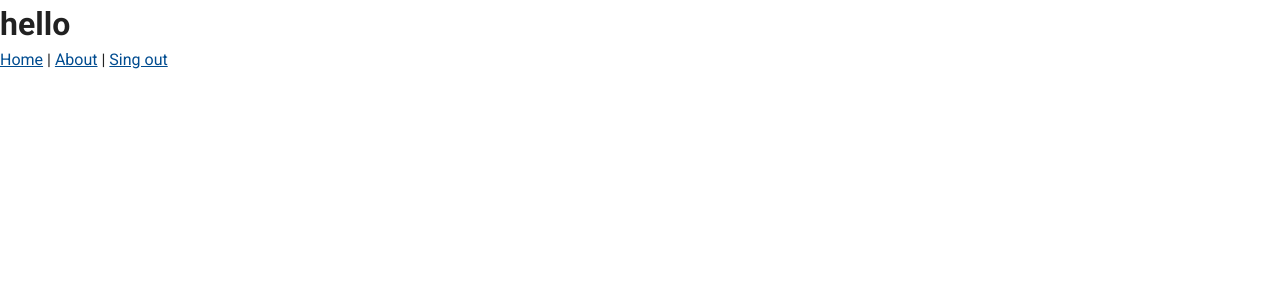
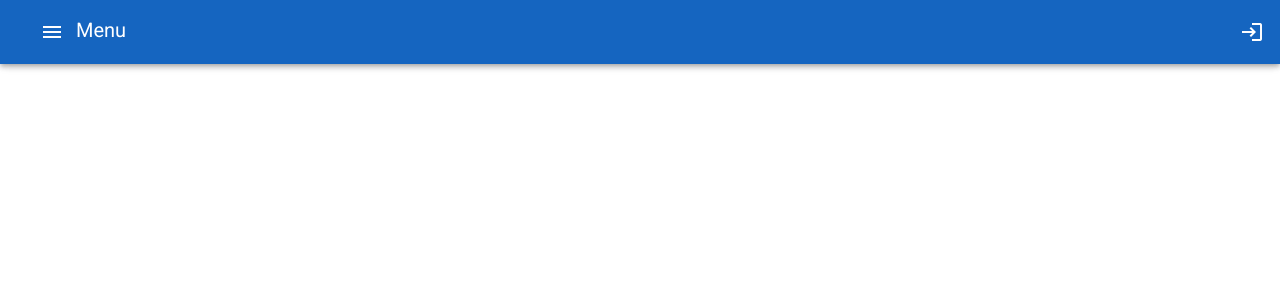
Before and after one commit to Grupo-91-MinTic/front-semana-4, a Vue app: page / in a window 1280 px wide. Shown: the top 300 px of the page. Built offline with nearby package versions, Linux system fonts and the light colour scheme.

Commit message:
Sistema de rutas generado de la pagina principal a login

```diff
--- a/src/components/AdministrationFooter.vue
+++ b/src/components/AdministrationFooter.vue
@@ -3,7 +3,7 @@
     <v-layout justify-center>
       <v-flex text-xs-center>
         <v-card flat tile color="primary" class="white--text">
-          <v-card-text class="white--text pt-0"> IncanatoIT ;2019 </v-card-text>
+          <v-card-text class="white--text pt-0"> Creado por equipo 91 </v-card-text>
         </v-card>
       </v-flex>
     </v-layout>
--- /dev/null
+++ b/src/components/HomeNavigator.vue
@@ -0,0 +1,117 @@
+<template>
+  <div>
+    <v-navigation-drawer
+      v-model="drawer"
+      :clipped="$vuetify.breakpoint.lgAndUp"
+      app
+    >
+      <v-list dense>
+        <template>
+          <v-list-item :to="{ name: 'home' }">
+            <v-list-item-action>
+              <v-icon>home</v-icon>
+            </v-list-item-action>
+            <v-list-item-title> Inicio </v-list-item-title>
+          </v-list-item>
+        </template>
+        <template>
+          <v-list-group>
+            <v-list-item slot="activator">
+              <v-list-item-content>
+                <v-list-item-title> Almacen </v-list-item-title>
+              </v-list-item-content>
+            </v-list-item>
+            <v-list-item :to="{ name: 'categoria' }">
+              <v-list-item-action>
+                <v-icon>mdi-view-dashboard</v-icon>
+              </v-list-item-action>
+              <v-list-item-content>
+                <v-list-item-title> Categorias </v-list-item-title>
+              </v-list-item-content>
+            </v-list-item>
+            <v-list-item :Administraciónto="{ name: 'articulo' }">
+              <v-list-item-action>
+                <v-icon>mdi-clipboard-edit</v-icon>
+              </v-list-item-action>
+              <v-list-item-content>
+                <v-list-item-title> Articulos </v-list-item-title>
+              </v-list-item-content>
+            </v-list-item>
+          </v-list-group>
+        </template>
+        <template>
+          <v-list-group>
+            <v-list-item slot="activator">
+              <v-list-item-content>
+                <v-list-item-title> Ventas </v-list-item-title>
+              </v-list-item-content>
+            </v-list-item>
+            <v-list-item :to="{ name: 'venta' }">
+              <v-list-item-action>
+                <v-icon>mdi-piggy-bank</v-icon>
+              </v-list-item-action>
+              <v-list-item-content>
+                <v-list-item-title> Ventas </v-list-item-title>
+              </v-list-item-content>
+            </v-list-item>
+            <v-list-item :to="{ name: 'cliente' }">
+              <v-list-item-action>
+                <v-icon>mdi-account-group</v-icon>
+              </v-list-item-action>
+              <v-list-item-content>
+                <v-list-item-title> Clientes </v-list-item-title>
+              </v-list-item-content>
+            </v-list-item>
+          </v-list-group> </template
+        ><template>
+          <v-list-group>
+            <v-list-item slot="activator">
+              <v-list-item-content>
+                <v-list-item-title> Accesos </v-list-item-title>
+              </v-list-item-content>
+            </v-list-item>
+            <v-list-item :to="{ name: 'user' }">
+              <v-list-item-action>
+                <v-icon>mdi-account</v-icon>
+              </v-list-item-action>
+              <v-list-item-content>
+                <v-list-item-title> Usuario </v-list-item-title>
+              </v-list-item-content>
+            </v-list-item>
+          </v-list-group>
+        </template>
+      </v-list>
+    </v-navigation-drawer>
+    <v-app-bar
+      :clipped-left="$vuetify.breakpoint.lgAndUp"
+      app
+      color="blue darken-3"
+      dark
+    >
+      <v-toolbar-title style="width: 300px" class="ml-0 pl-3">
+        <v-app-bar-nav-icon @click.stop="drawer = !drawer"></v-app-bar-nav-icon>
+        <span class="hidden-sm-and-down">Menu</span>
+      </v-toolbar-title>
+      <v-spacer></v-spacer>
+      <v-btn @click="sendLogin" icon>
+        <v-icon>login</v-icon>
+      </v-btn>
+    </v-app-bar>
+  </div>
+</template>
+<script>
+export default {
+  data() {
+    return {
+      drawer: false,
+    };
+  },
+  methods: {
+    sendLogin() {
+      this.$router.push("/login");
+    },
+  },
+};
+</script>
+<style lang="css">
+</style>
--- a/src/components/auth/TheLogin.vue
+++ b/src/components/auth/TheLogin.vue
@@ -1,35 +1,35 @@
 <template>
-  <v-layout class="primary">
+  <v-layout class='primary'>
     <v-flex>
-      <v-row align="center" align-content="center">
-        <v-col align-self="center">
+      <v-row align='center' align-content='center'>
+        <v-col align-self='center'>
           <v-card
             dark
-            color="white"
-            style="max-width: 750px; margin: auto"
-            class="overflow-hidden info pa-12 mt-12 login"
+            color='white'
+            style='max-width: 750px; margin: auto'
+            class='overflow-hidden info pa-12 mt-12 login'
           >
             <form>
               <v-avatar>
                 <img
-                  src="https://img.icons8.com/dusk/64/000000/change-user-male.png"
-                  class="login--avatar d-inline-flex"
-                  alt="password"
+                  src='https://img.icons8.com/dusk/64/000000/change-user-male.png'
+                  class='login--avatar d-inline-flex'
+                  alt='password'
                 />
               </v-avatar>
-              <v-card-title class="d-inline-flex">
+              <v-card-title class='d-inline-flex'>
                 Acceso al sistema
               </v-card-title>
               <v-text-field
-                v-model="login.email"
-                label="Usuario"
+                v-model='login.email'
+                label='Usuario'
               ></v-text-field>
               <v-text-field
-                v-model="login.password"
-                label="Contraseña"
-                type="password"
+                v-model='login.password'
+                label='Contraseña'
+                type='password'
               ></v-text-field>
-              <v-btn class="mr-4" @click.prevent="loginUser"> Ingresar </v-btn>
+              <v-btn class='mr-4' @click.prevent='loginUser'> Ingresar </v-btn>
             </form>
           </v-card>
         </v-col>
@@ -39,43 +39,44 @@
 </template>
 
 <script>
-import VueJwtDecode from "vue-jwt-decode";
-import swal from "sweetalert";
+import VueJwtDecode from 'vue-jwt-decode';
+import swal from 'sweetalert';
 export default {
+  name: 'login',
   data() {
     return {
       login: {
-        user: "",
-        email: "",
-        password: "",
+        user: '',
+        email: '',
+        password: '',
       },
     };
   },
   methods: {
     async loginUser() {
       try {
-        let response = await this.$http.post("/api/auth/signin", this.login);
+        let response = await this.$http.post('/api/auth/signin', this.login);
         let token = response.data.accessToken;
-        localStorage.setItem("jwt", token);
+        localStorage.setItem('jwt', token);
 
         let decoded = VueJwtDecode.decode(token);
-        console.log("Decoded token", decoded);
+        console.log('Decoded token', decoded);
 
         if (token) {
-          let token = localStorage.getItem("jwt");
+          let token = localStorage.getItem('jwt');
           let decoded = VueJwtDecode.decode(token);
 
-          swal("Exitoso", "Bienvenido " + decoded.name, "success");
-          this.$router.push("/home");
+          swal('Exitoso', 'Bienvenido ' + decoded.name, 'success');
+          this.$router.push('/home');
         }
       } catch (error) {
-        swal("Error", "Este registro no existe", "error");
+        swal('Error', 'Este registro no existe', 'error');
       }
     },
   },
 };
 </script>
-<style lang="css">
+<style lang='css'>
 .sideImage {
   max-width: 70px;
   max-height: 70px;
--- a/src/router/index.js
+++ b/src/router/index.js
@@ -20,6 +20,15 @@ const routes = [
     component: () => import('../components/auth/TheLogin.vue'),
     meta: {
       public: true
+    }
+  },
+
+  {
+    path: '/administration',
+    name: 'Administration',
+    component: () => import('../views/Administration.vue'),
+    meta: {
+      auth: false
     }
   },
   {
--- a/src/views/Administration.vue
+++ b/src/views/Administration.vue
@@ -1,6 +1,6 @@
 <template>
   <div>
-    <navigator-bar></navigator-bar>
+    <h2>hello</h2>
     <app-bar></app-bar>
     <main-content></main-content>
     <administration-footer></administration-footer>
@@ -9,14 +9,12 @@
 <script>
 import AppBar from "../components/AppBar.vue";
 import MainContent from "../components/MainContent.vue";
-import NavigatorBar from "../components/NavigatorBar.vue";
 import AdministrationFooter from '../components/AdministrationFooter.vue';
 export default {
   name: "Administration",
   components: {
     AppBar,
     MainContent,
-    NavigatorBar,
     AdministrationFooter,
   },
   data() {
--- a/src/views/Home.vue
+++ b/src/views/Home.vue
@@ -1,28 +1,12 @@
 <template>
   <div>
-    <h1>hello
-
-    </h1>
-
-    <nav>
-      <router-link to="/"
-        ><span>Home</span></router-link
-      >
-      |
-      <router-link to="/about"
-        ><span>About</span></router-link
-      >
-      |
-      <router-link to="/"
-        ><span>Sing out</span></router-link
-      >
-    </nav>
+    <home-navigator></home-navigator>
   </div>
 </template>
 <script>
+import HomeNavigator from "../components/HomeNavigator.vue";
 export default {
   name: "Home",
-  components: {
-  },
+  components: { HomeNavigator },
 };
 </script>
```
Also changed, not shown: src/components/HomeComponent.vue (renamed from src/components/HomeComponents.vue).
